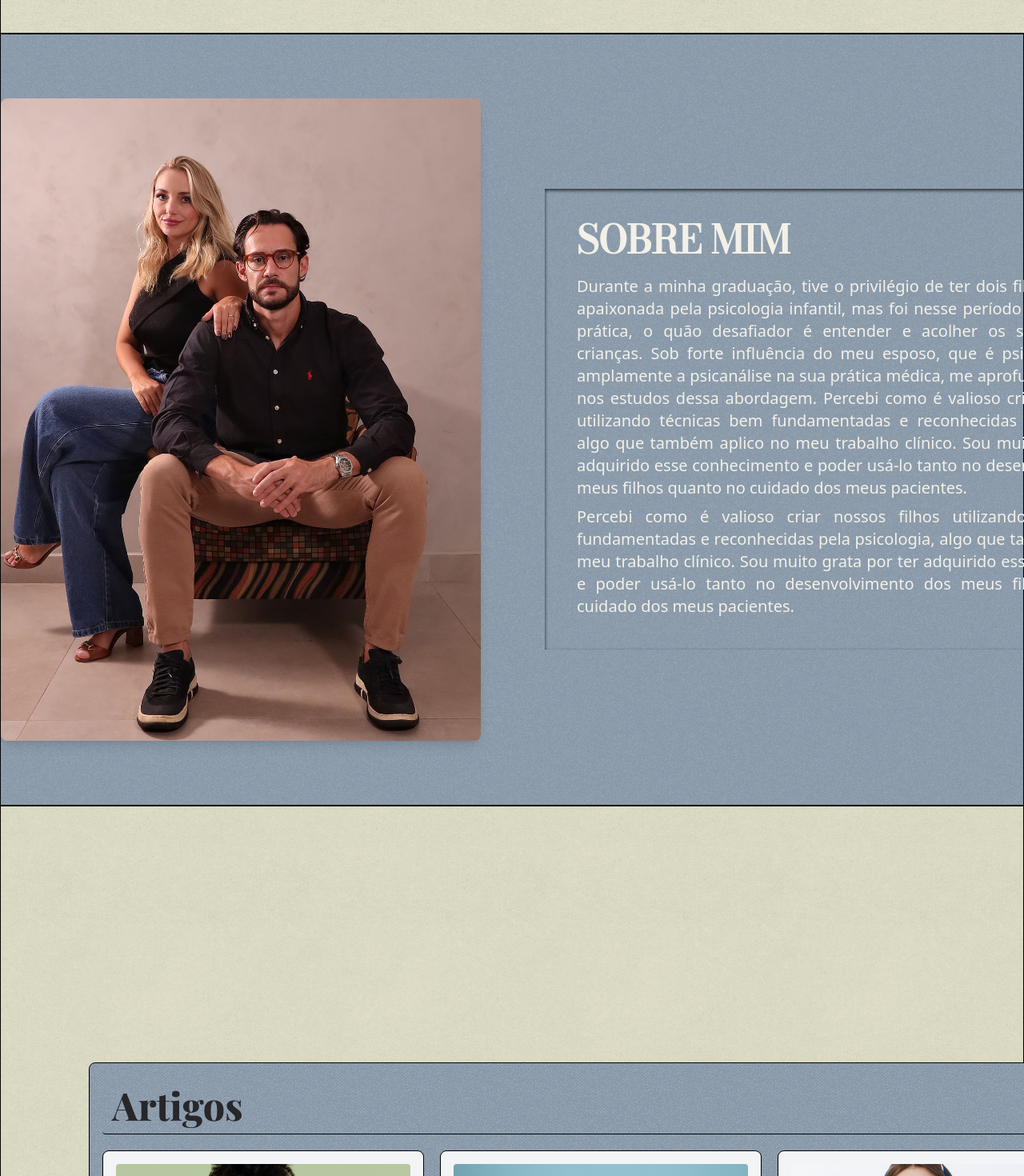
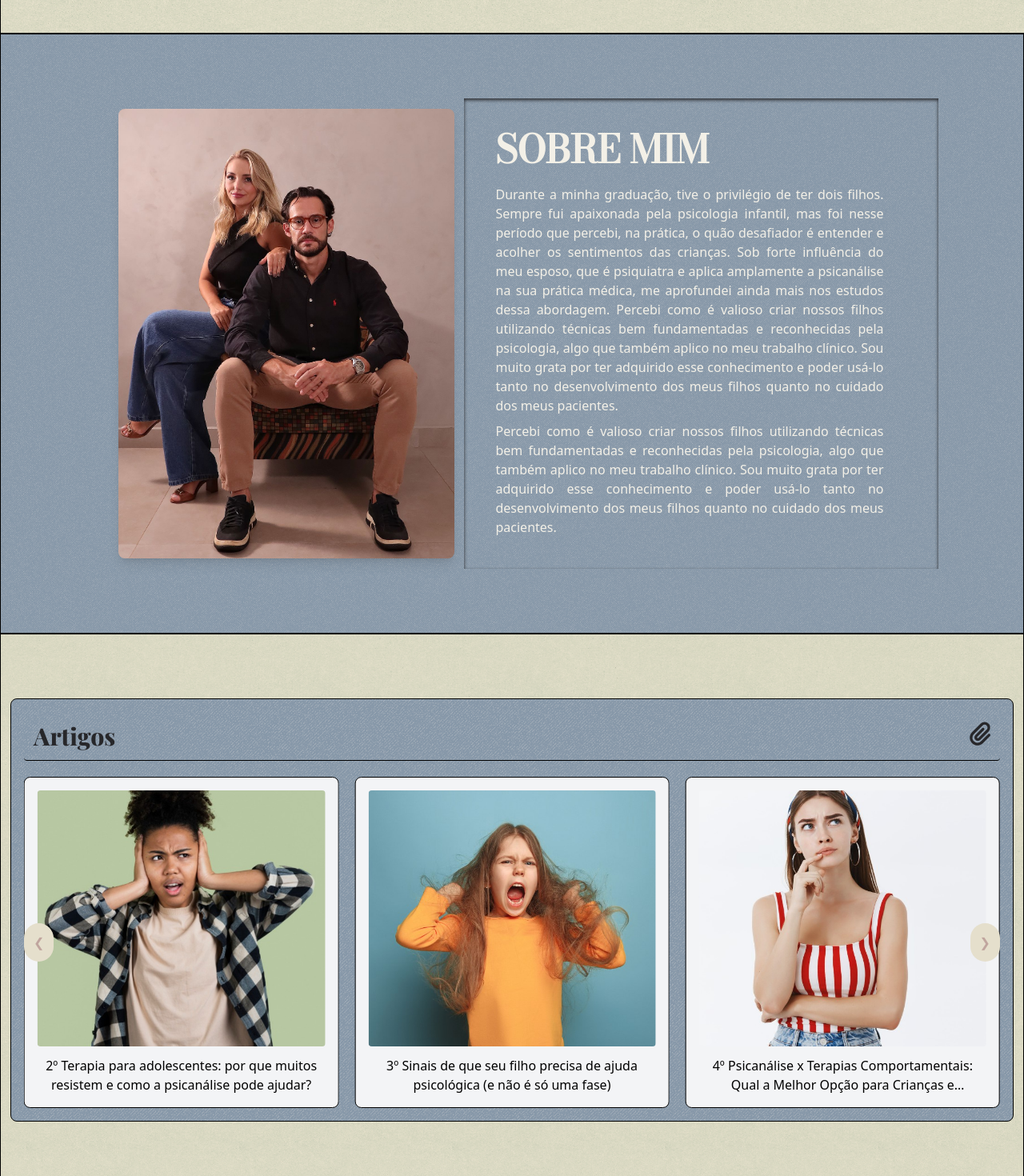
Before and after one commit to Gui7F/Site_Leana_Psicologa, a React (Vite) app: page / in a window 1280 px wide. Shown: the part 760-2230 px from the top of the page at 80% size. Built offline with nearby package versions, Linux system fonts and the light colour scheme; a web font is replaced by a local one.

Commit message:
add: responsive layout of rest the site

```diff
--- a/src/components/AboutMe.jsx
+++ b/src/components/AboutMe.jsx
@@ -1,19 +1,19 @@
 const AboutMe = () => {
   return (
-    <div className=" lg:mx-auto lg:w-full py-20 text-color-clear">
+    <div className=" m-auto 2xl:w-full xl:w-5/6 lg:w-full py-20 text-color-clear">
       <div className="lg:flex lg:justify-center lg:items-center">
-        <div className="w-full lg:max-w-[600px] lg:h-auto max-[480px]:pb-10 max-[480px]:pr-10 max-[480px]:pl-10">
+        <div className="w-full 2xl:max-w-[500px] xl:max-w-[420px] xl:mr-3 md:max-w-[400px] md:ml-10 max-[480px]:pb-10 max-[480px]:pr-10 max-[480px]:pl-10 h-auto">
           <img
             className="w-full h-auto object-cover rounded-lg shadow-lg"
             src="./sobre-mim1.jpg"
             alt=""
           />
         </div>
-        <div className="w-full lg:ml-20 m-auto max-[600px]:p-3 shadow-inner lg:shadow-color-text-content p-10">
+        <div className="w-full 2xl:ml-20 xl:w-2/3  m-auto max-[600px]:p-3 shadow-inner lg:shadow-color-text-content p-10">
           <h1 className=" bodoni-moda-regular text-start lg:text-5xl text-2xl mb-[20px]">
             SOBRE MIM
           </h1>
-          <p className="text-justify  lg:mr-7 lg:text-xl mb-[8px]">
+          <p className="text-justify  lg:mr-7 2xl:text-xl xl:text-base mb-[8px]">
             Durante a minha graduação, tive o privilégio de ter dois filhos.
             Sempre fui apaixonada pela psicologia infantil, mas foi nesse
             período que percebi, na prática, o quão desafiador é entender e
@@ -26,7 +26,7 @@ const AboutMe = () => {
             adquirido esse conhecimento e poder usá-lo tanto no desenvolvimento
             dos meus filhos quanto no cuidado dos meus pacientes.
           </p>
-          <p className="text-justify lg:mr-7 lg:text-xl">
+          <p className="text-justify lg:mr-7 2xl:text-xl xl:text-base">
             Percebi como é valioso criar nossos filhos utilizando técnicas bem
             fundamentadas e reconhecidas pela psicologia, algo que também aplico
             no meu trabalho clínico. Sou muito grata por ter adquirido esse
--- a/src/components/Articles.jsx
+++ b/src/components/Articles.jsx
@@ -49,8 +49,8 @@ const articles = [
 
 export default function ArticleCarousel() {
   return (
-    <div className="border border-black rounded-lg lg:h-1/2 h-auto max-w-7xl m-auto w-full p-4 bg-[url('./assets/img/bg-aboutme-1920x1080.png')] lg:mt-60">
-      <div className="flex justify-between lg:text-5xl text-2xl border-b border-black bg-mint-300 rounded text-color-text-content">
+    <div className="border border-black rounded-lg 2xl:h-auto max-w-7xl m-auto w-full p-4 bg-[url('./assets/img/bg-aboutme-1920x1080.png')] 2xl:mt-60">
+      <div className="flex justify-between 2xl:text-5xl md:text-3xl text-2xl border-b border-black bg-mint-300 rounded text-color-text-content">
         <h1 className="text-start p-3 playfair-display-extrabold">Artigos</h1>
         <FontAwesomeIcon icon={faPaperclip} className="p-3" />
       </div>
@@ -74,7 +74,7 @@ export default function ArticleCarousel() {
         {articles.map((article, index) => (
           <SwiperSlide
             key={index}
-            className="border border-black rounded-lg p-4 bg-gray-100 flex flex-col justify-center items-center h-80"
+            className="border border-black rounded-lg p-4 bg-gray-100 flex flex-col justify-center items-center"
           >
             <Link to={article.id} className="block text-center">
               <img
@@ -82,7 +82,7 @@ export default function ArticleCarousel() {
                 alt={article.title}
                 className="w-full h-80 object-cover rounded mb-3"
               />
-              <h2 className="line-clamp-2 hover:line-clamp-none transition-all duration-300 text-lg font-bold">
+              <h2 className="line-clamp-2 hover:line-clamp-none transition-all duration-300 2xl:text-lg md:text-base ">
                 {index + 1}º {article.title}
               </h2>
             </Link>
--- a/src/components/Contact.jsx
+++ b/src/components/Contact.jsx
@@ -42,11 +42,11 @@ const Contato = () => {
   };
 
   return (
-    <main className="flex justify-center text-zinc-800 lg:mt-72 mt-20">
-      <div className="w-full lg:max-w-xl max-w-sm border border-zinc-600 p-6 rounded-lg ">
+    <main className="flex justify-center text-zinc-800 2xl:py-96 xl:py-60 md:py-64 py-32">
+      <div className="w-full 2xl:max-w-2xl xl:max-w-xl md:max-w-lg max-[480px]:max-w-xs max-w-sm border border-zinc-600 p-6 rounded-lg ">
         <form onSubmit={handleSubmit}>
           <div className="mb-4">
-            <h1 className="lg:text-3xl text-xl max-[400px]:text-2xl ">
+            <h1 className="2xl:text-3xl xl:text-2xl text-xl max-[400px]:text-2xl ">
               Email<i className="fa-solid fa-comments"></i>
             </h1>
           </div>
--- a/src/components/Main.jsx
+++ b/src/components/Main.jsx
@@ -38,7 +38,7 @@ const Main = () => {
         <div className="bg-cover bg-center m-auto border border-black bg-[url('./assets/img/bg-aboutme-1920x1080.png')] ">
           <div
             ref={aboutMeRef}
-            className="section text-center h-auto lg:w-width-content m-auto "
+            className="section text-center h-auto 2xl:w-width-content m-auto "
           >
             <AboutMe />
           </div>
@@ -47,7 +47,7 @@ const Main = () => {
         <div className="bg-cover bg-center m-auto border border-black bg-[url('./assets/img/green-cup-1920x1080.png')]">
           <div
             ref={articlesRef}
-            className="section text-center h-screen lg:w-width-content m-auto pt-[80px] lg:pl-4 lg:pr-4 lg:pb-4 p-4 "
+            className="section text-center 2xl:h-screen 2xl:w-width-content m-auto py-20 sm:px-3"
           >
             <Articles />
           </div>
@@ -56,7 +56,7 @@ const Main = () => {
         <div className="bg-cover bg-center m-auto border border-black bg-[url('./assets/img/bg-aboutme-1920x1080.png')]">
           <div
             ref={contactRef}
-            className="section h-auto pt-[80px] lg:w-width-content m-auto lato-bold"
+            className="section h-auto 2xl:w-width-content xl:h-auto m-auto lato-bold"
           >
             <Contact />
           </div>
```
